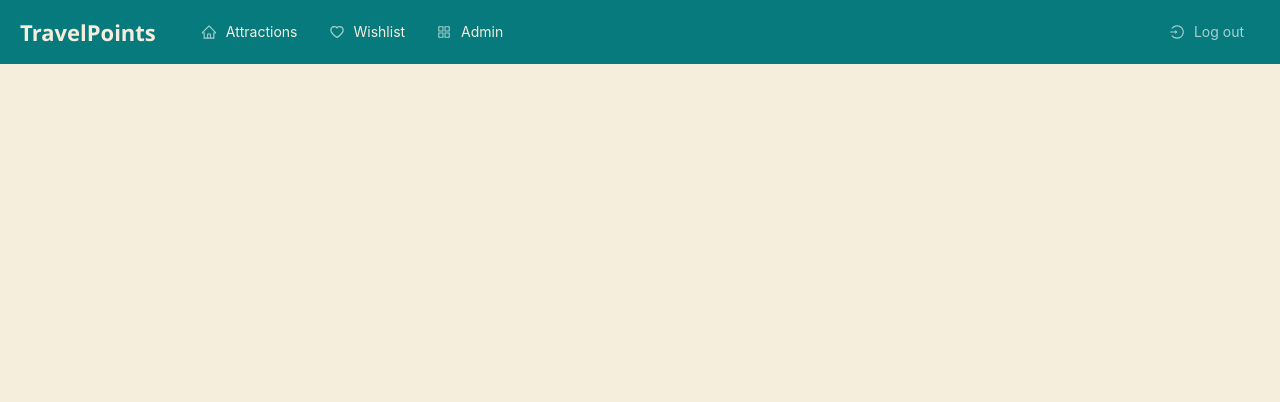
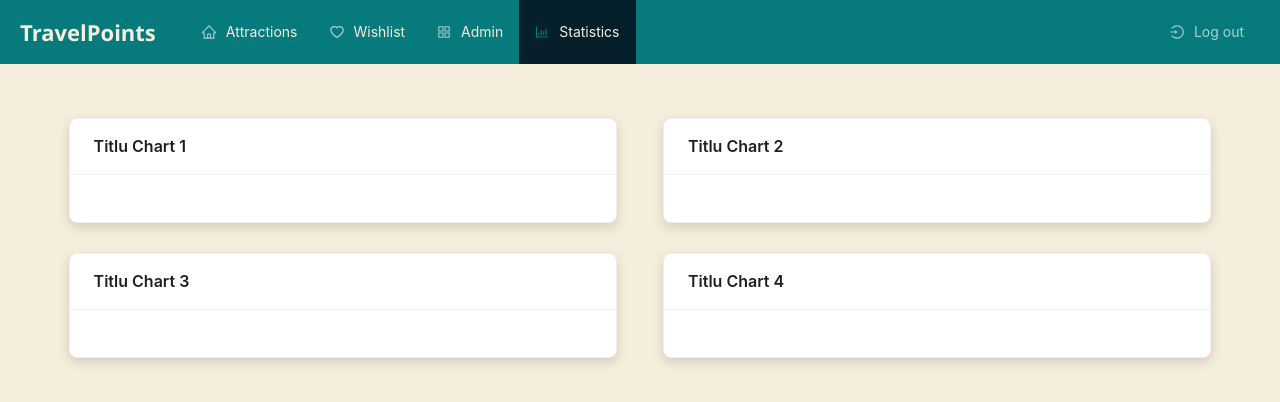
Before and after one commit to DISI2025/30643_Istrate_Cristian-Andrei_TravelPoints, a React (Create React App) app in the folder Frontend/travel/: page /statistics in a window 1280 px wide. Shown: the top 402 px of the page. Built offline with nearby package versions, Linux system fonts and the light colour scheme; sample sign-in values are in the browser's storage.

Commit message:
feat: statistics page refs: #68

```diff
--- a/Frontend/travel/src/App.tsx
+++ b/Frontend/travel/src/App.tsx
@@ -1,32 +1,39 @@
 import React from "react";
 import "./App.css";
 import Attractions from "./pages/attractions/attractions";
-import {BrowserRouter, Route, Routes} from "react-router-dom";
+import { BrowserRouter, Route, Routes } from "react-router-dom";
 import Registration from "./pages/user/registration";
 import Login from "./pages/user/login";
 import Management from "./pages/admin/management";
 import AttractionDetail from "./pages/attractions/attractionsDetails";
 import ProtectedRoute from "./components/protected-route";
 import Wishlist from "./pages/wishlist/wishlist";
-import Navbar from "./components/navigation-bar"
+import Navbar from "./components/navigation-bar";
+import Statistics from "./pages/admin/statistics";
 
 function App() {
   return (
-
     <BrowserRouter>
       <Navbar />
       <Routes>
-
-                <Route path="/register" element={<Registration/>}/>
-                <Route path="/login" element={<Login/>}/>
-                <Route path="/attractions/:id" element={<AttractionDetail/>}/>
-                <Route path="/attractions" element={<Attractions/>}/>
-                <Route path="/wishlist" element={<Wishlist/>}/>
+        <Route path="/register" element={<Registration />} />
+        <Route path="/login" element={<Login />} />
+        <Route path="/attractions/:id" element={<AttractionDetail />} />
+        <Route path="/attractions" element={<Attractions />} />
+        <Route path="/wishlist" element={<Wishlist />} />
         <Route
           path="/admin"
           element={
             <ProtectedRoute adminOnly>
-                            <Management/>
+              <Management />
+            </ProtectedRoute>
+          }
+        />
+        <Route
+          path="/statistics"
+          element={
+            <ProtectedRoute adminOnly>
+              <Statistics />
             </ProtectedRoute>
           }
         />
--- a/Frontend/travel/src/components/navigation-bar.tsx
+++ b/Frontend/travel/src/components/navigation-bar.tsx
@@ -6,9 +6,10 @@ import {
   HeartOutlined,
   LoginOutlined,
   AppstoreOutlined,
+  BarChartOutlined,
 } from "@ant-design/icons";
 import "./navigation-bar.css";
-import {logoutUser} from "../api/userApi";
+import { logoutUser } from "../api/userApi";
 
 const { Header } = Layout;
 
@@ -18,7 +19,7 @@ const Navbar: React.FC = () => {
   const isAdmin = localStorage.getItem("isAdmin") === "true";
   const navigate = useNavigate();
 
-    const menuItems: MenuProps["items"] = [
+  const menuItems: MenuProps["items"] = [
     {
       key: "/attractions",
       icon: <HomeOutlined />,
@@ -42,16 +43,25 @@ const Navbar: React.FC = () => {
           },
         ]
       : []),
+    ...(isAdmin
+      ? [
+          {
+            key: "/statistics",
+            icon: <BarChartOutlined />,
+            label: <NavLink to="/statistics">Statistics</NavLink>,
+          },
+        ]
+      : []),
     isAuthenticated
       ? {
           key: "/logout",
           icon: <LoginOutlined />,
           label: "Log out",
           className: "loginItem",
-            onClick: () => {
-                logoutUser();
-                navigate("/login")
-            },
+          onClick: () => {
+            logoutUser();
+            navigate("/login");
+          },
         }
       : {
           key: "/login",
--- /dev/null
+++ b/Frontend/travel/src/pages/admin/statistics.css
@@ -0,0 +1,11 @@
+.statisticsPage {
+    padding: 24px;
+}
+
+.statisticsCard {
+    box-shadow: 0 4px 12px rgba(0, 0, 0, 0.15);
+}
+
+.statisticsRow {
+    margin-top: 30px;
+}
--- /dev/null
+++ b/Frontend/travel/src/pages/admin/statistics.tsx
@@ -0,0 +1,26 @@
+import React from "react";
+import { Card, Col, Row } from "antd";
+import "./statistics.css";
+
+export default function Statistics() {
+  return (
+    <div className="statisticsPage">
+      <Row className="statisticsRow" gutter={[30, 30]}>
+        <Col xs={24} md={11}>
+          <Card className="statisticsCard" title="Titlu Chart 1"></Card>
+        </Col>
+        <Col xs={24} md={11}>
+          <Card className="statisticsCard" title="Titlu Chart 2"></Card>
+        </Col>
+      </Row>
+      <Row className="statisticsRow" gutter={[30, 30]}>
+        <Col xs={24} md={11}>
+          <Card className="statisticsCard" title="Titlu Chart 3"></Card>
+        </Col>
+        <Col xs={24} md={11}>
+          <Card className="statisticsCard" title="Titlu Chart 4"></Card>
+        </Col>
+      </Row>
+    </div>
+  );
+}
```
Lines whose indentation alone changed are shown as unchanged.
